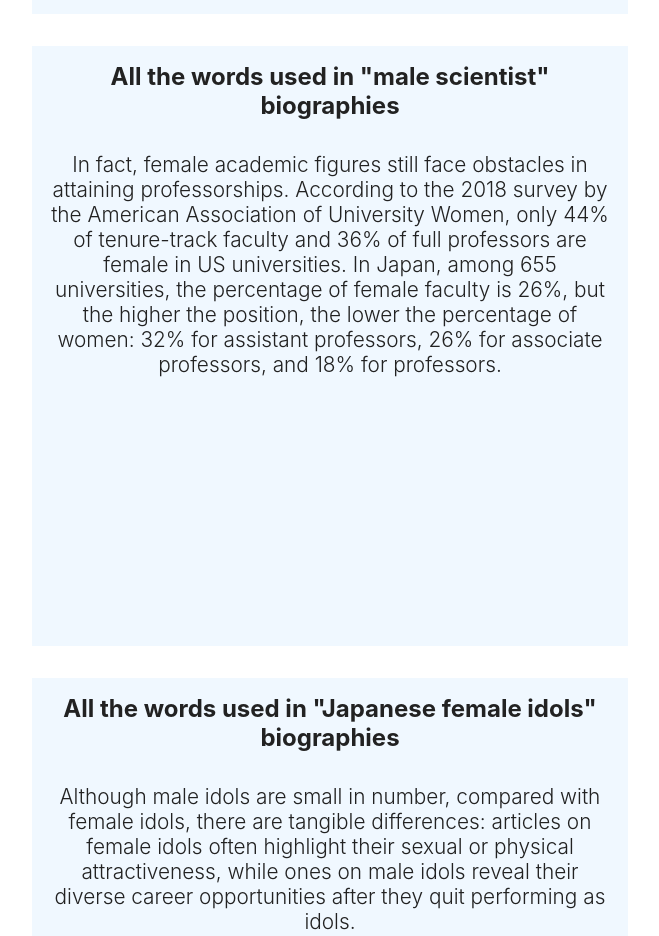
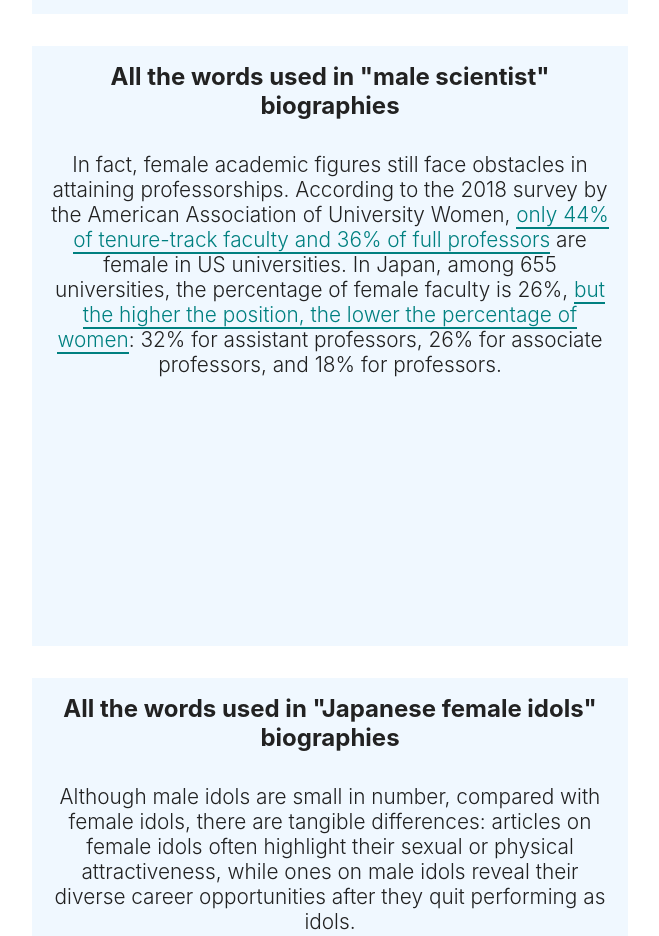
Before and after one commit to naokatoh/jawiki-gender-bias-columbia-ms, a plain HTML site: page docs/index.html in a window 1280 px wide. Shown: the part 1980-2916 px from the top of the page, without its empty margins (0-659 px from the left). Drawn offline with nearby package versions, Linux system fonts and the light colour scheme.

Commit message:
Add files via upload

```diff
--- a/docs/index.html
+++ b/docs/index.html
@@ -149,7 +149,7 @@
 				</div>
 				<div class="step" data-step="3">
 					<h2>All the words used in "male scientist" biographies</h2>
-					<p>In fact, female academic figures still face obstacles in attaining professorships. According to the 2018 survey by the American Association of University Women, only 44% of tenure-track faculty and 36% of full professors are female in US universities. In Japan, among 655 universities, the percentage of female faculty is 26%, but the higher the position, the lower the percentage of women: 32% for assistant professors, 26% for associate professors, and 18% for professors.
+					<p>In fact, female academic figures still face obstacles in attaining professorships. According to the 2018 survey by the American Association of University Women, <a href="https://www.aaup.org/sites/default/files/ARES_2017-18.pdf">only 44% of tenure-track faculty and 36% of full professors</a> are female in US universities. In Japan, among 655 universities, the percentage of female faculty is 26%, <a href="https://digital.asahi.com/articles/ASP9K5690P9GUTIL046.html">but the higher the position, the lower the percentage of women</a>: 32% for assistant professors, 26% for associate professors, and 18% for professors.
 					</p>
 				</div>
 				<div class="step" data-step="4">
```
